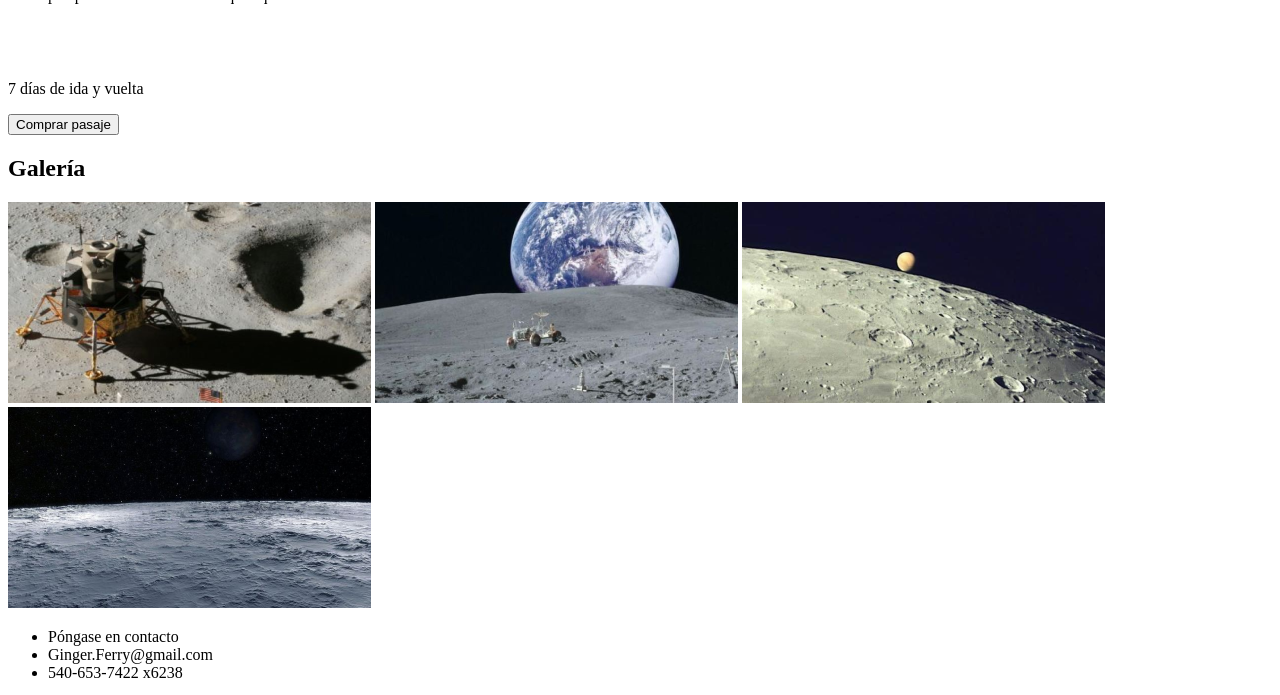
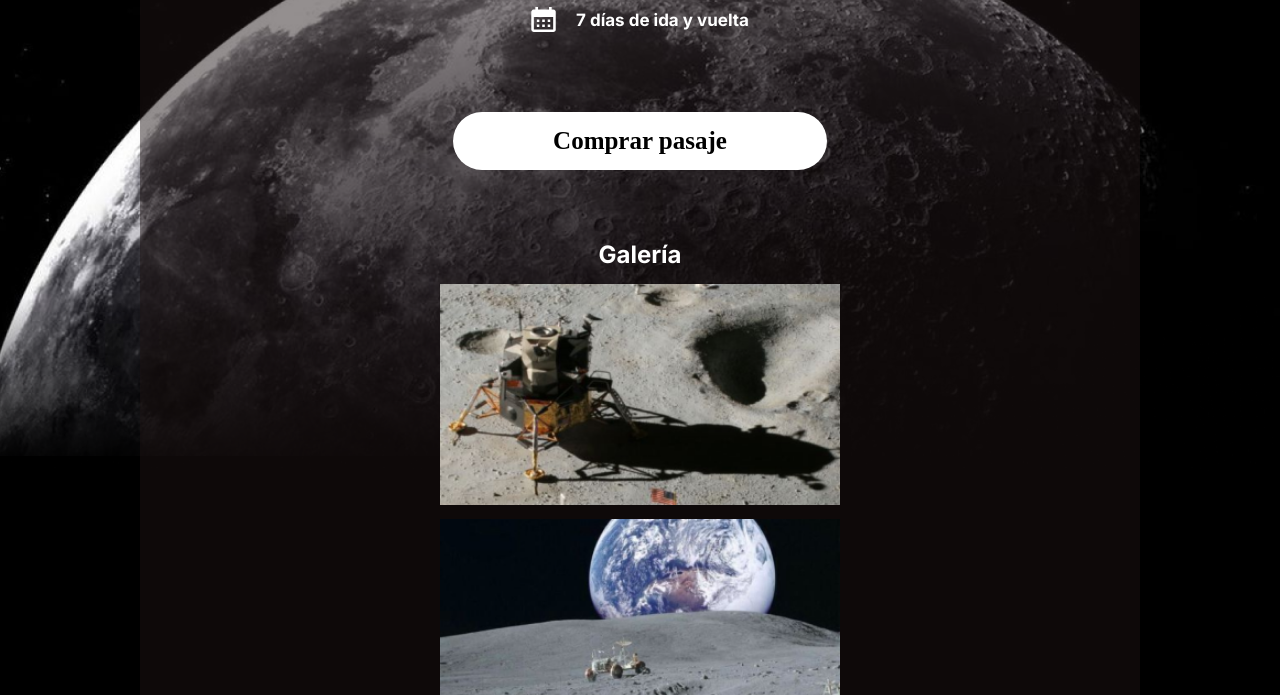
Before and after one commit to luchaparro/explora-el-cosmos, a plain HTML site: page pages/luna.html in a window 1280 px wide. Shown: the part 481-1176 px from the top of the page. Drawn offline with Linux system fonts and the light colour scheme; a web font is replaced by a local one.

Commit message:
css actualizado

```diff
--- a/index.html
+++ b/index.html
@@ -4,7 +4,7 @@
     <meta charset="UTF-8">
     <meta name="viewport" content="width=device-width, initial-scale=1.0">
     <title>Explora el Cosmos</title>
-    <link rel="stylesheet" href="./css/style.css">
+    <link rel="stylesheet" href="./css/styles.css">
 </head>
 <body>
     <header class="mainHeader">
--- a/pages/luna.html
+++ b/pages/luna.html
@@ -4,7 +4,7 @@
     <meta charset="UTF-8">
     <meta name="viewport" content="width=device-width, initial-scale=1.0">
     <title>Document</title>
-    <link rel="stylesheet" href="../css/style.css">
+    <link rel="stylesheet" href="../css/styles.css">
 </head>
 <body>
     <header class="mainHeader">
```
Also changed, not shown: pages/kepler.html (+1 -1 lines), pages/marte.html (+1 -1 lines), pages/pago.html (+1 -1 lines).
